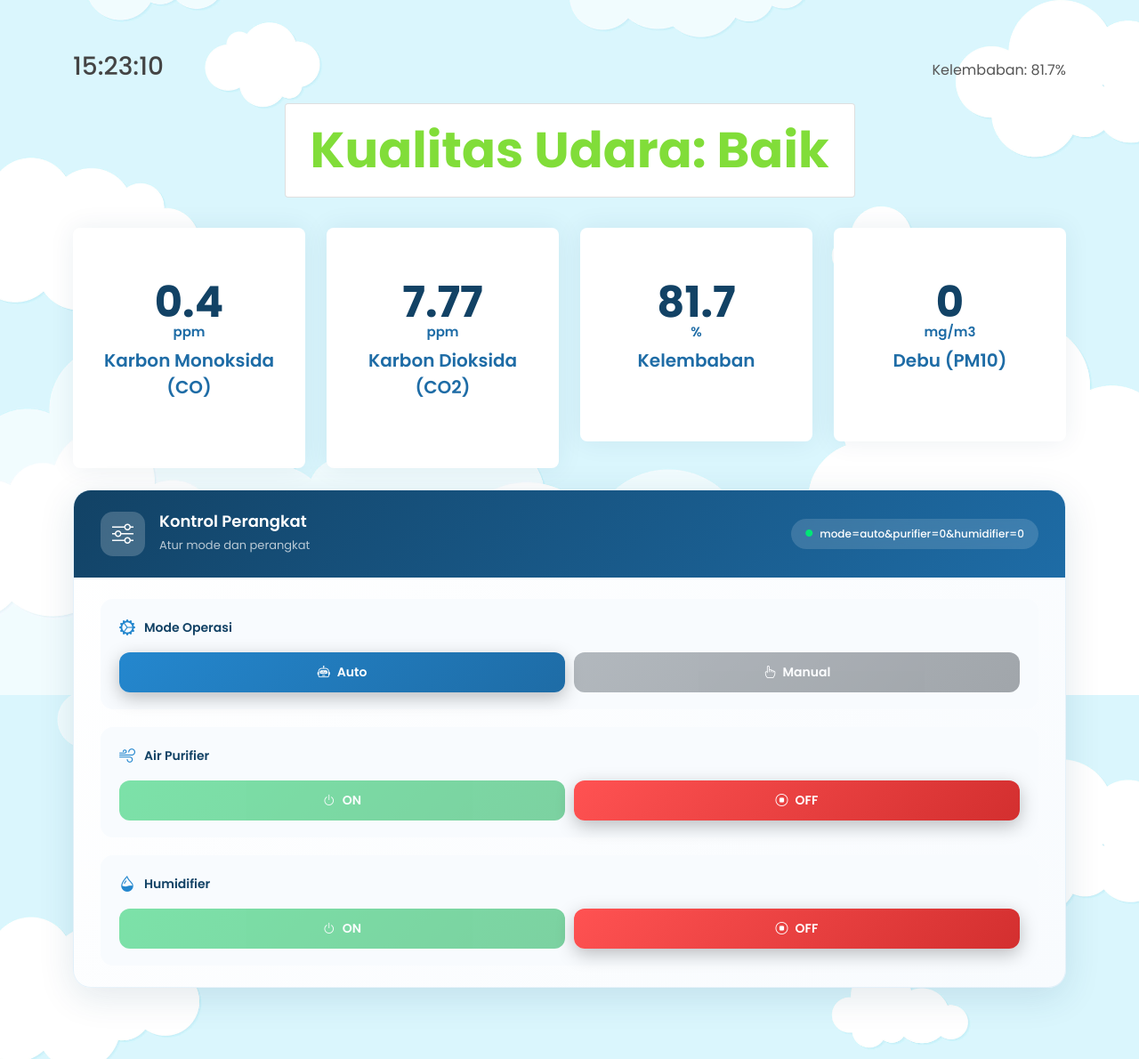
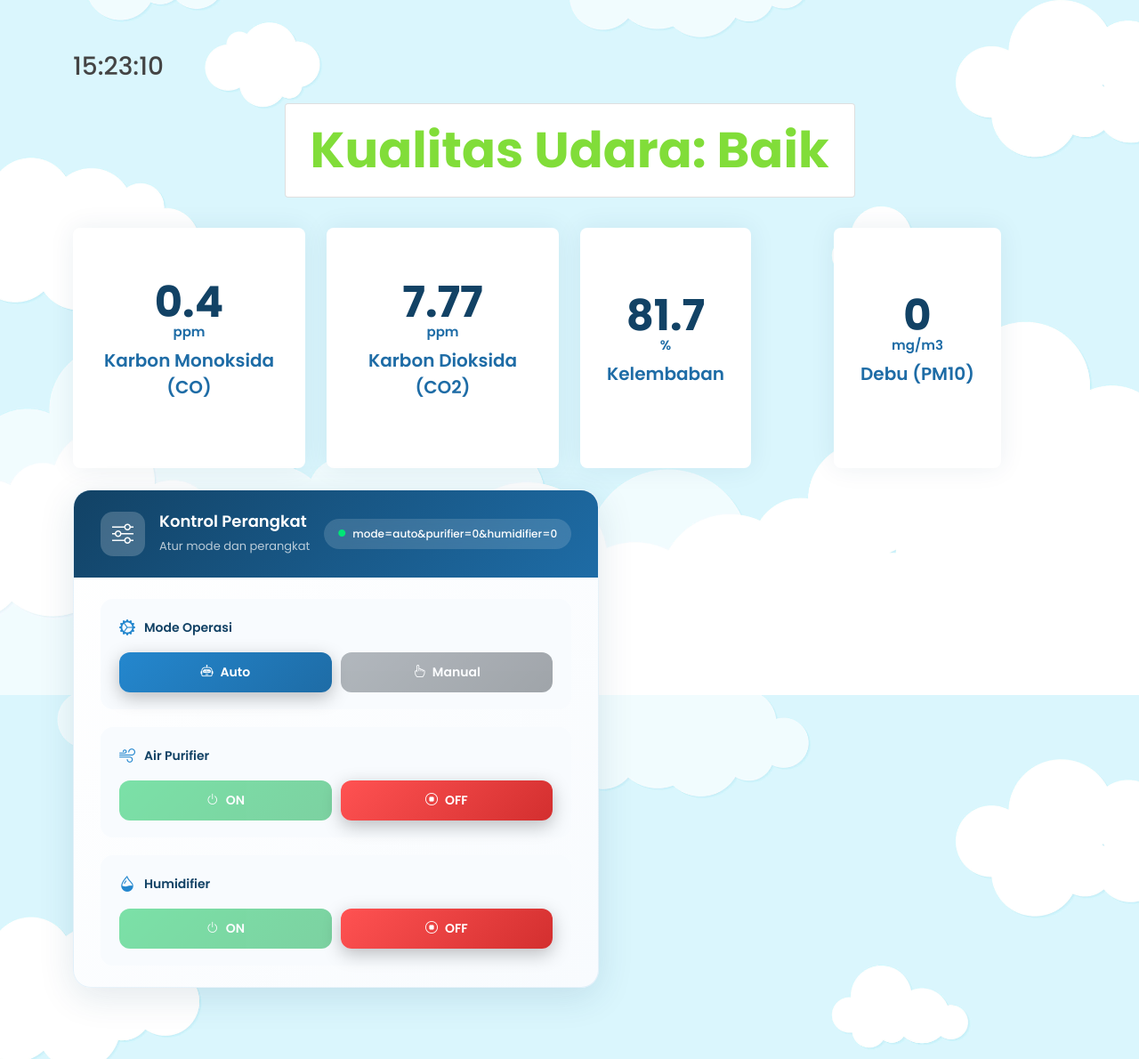
Before and after one commit to iamrizkii/pemantauan-udara, a PHP site: page / in a window 1280 px wide. Shown: the part 72-1262 px from the top of the page at 89% size. Run offline with PHP 8.4, Linux system fonts and the light colour scheme; a user stored in the database is signed in; data comes from the database, SQL or seed files in the repository; data that the repository does not hold is empty.

Commit message:
hilangkan kelembaban

```diff
--- a/index.php
+++ b/index.php
@@ -71,6 +71,26 @@ $currentUser = getCurrentUser();
       font-size: 1rem;
       color: #555;
       margin-left: 0.5rem;
+    }
+
+    .icon-box {
+      height: 100%;
+    }
+
+    .icon-box .counts {
+      display: flex;
+      align-items: center;
+      justify-content: center;
+      height: 100%;
+      min-height: 160px;
+    }
+
+    .icon-box .count-box {
+      text-align: center;
+    }
+
+    .row.icon-boxes > div {
+      display: flex;
     }
 
     @media (max-width:767px) {
@@ -163,10 +183,7 @@ $currentUser = getCurrentUser();
               <!-- suhu utama di header (ID #suhu dipakai oleh ajax, hidden dari tampilan) -->
               <div style="display:none;">
                 <span class="suhu-large"><span id="suhu">0</span>°C</span>
-              </div>
-              <!-- kelembaban header (ID baru #kelembaban_header) -->
-              <div style="display:inline-block;">
-                <span class="hum-small">Kelembaban: <span id="kelembaban_header">0</span>%</span>
+                <span id="kelembaban_header">0</span>
               </div>
             </div>
           </div>
```
